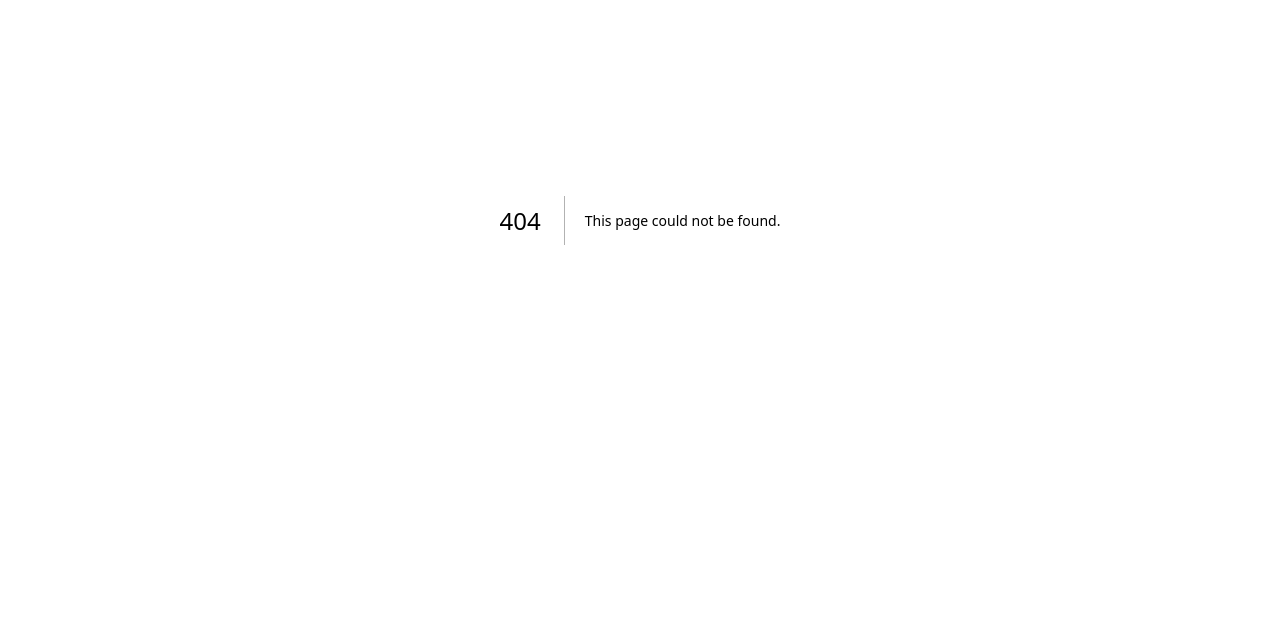
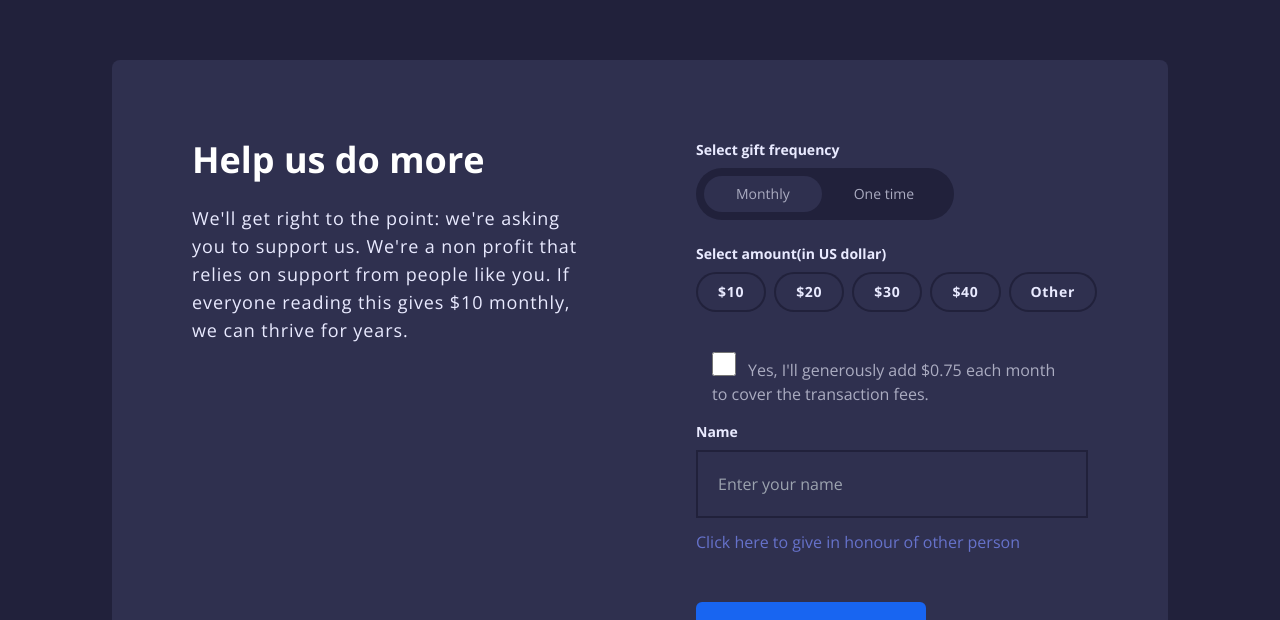
Before and after one commit to Ajithdev444/card, a Next.js app: page /help in a window 1280 px wide. Before the commit this address had no page. Shown: the part 180-800 px from the top of the page. Built offline with nearby package versions, Linux system fonts and the light colour scheme.

Commit message:
help component

```diff
--- /dev/null
+++ b/pages/help/index.tsx
@@ -0,0 +1,92 @@
+import React from "react";
+
+const index = () => {
+  return (
+    <div className="bg-[#21213B] min-h-screen flex px-28 py-60">
+      <div className="grid grid-cols-1 md:grid-cols-2 bg-[#2F304F] max-w-screen-xl mx-auto rounded-lg p-20 gap-28">
+        <div>
+          <h1 className="text-white text-4xl font-bold pb-6">
+            Help us do more
+          </h1>
+          <p className="text-[#E9EAFF] text-lg max-w-md tracking-wider">
+            We'll get right to the point: we're asking you to support us. We're
+            a non profit that relies on support from people like you. If
+            everyone reading this gives $10 monthly, we can thrive for years.
+          </p>
+        </div>
+        <div>
+          <div>
+            <h3 className="text-[#E9EAFF] text-sm font-bold pb-2">
+              Select gift frequency
+            </h3>
+            <div className="p-2 bg-[#21213B] rounded-full w-fit">
+              <button className="text-[#ABACC1] bg-[#2F304F] rounded-full px-8 py-2 text-sm">
+                Monthly
+              </button>
+              <button className="text-[#ABACC1] text-sm px-8 py-2">
+                One time
+              </button>
+            </div>
+          </div>
+          <div className="py-6">
+            <h3 className="text-[#E9EAFF] text-sm font-bold pb-2">
+              Select amount(in US dollar)
+            </h3>
+            <div className="flex gap-2">
+              <div className="p-0.5 bg-[#21213B] rounded-full w-fit">
+                <button className="text-[#E9EAFF] bg-[#2F304F] rounded-full px-5 py-2 text-sm font-bold hover:bg-white hover:text-black tracking-wider">
+                  $10
+                </button>
+              </div>
+              <div className="p-0.5 bg-[#21213B] rounded-full w-fit">
+                <button className="text-[#E9EAFF] bg-[#2F304F] rounded-full px-5 py-2 text-sm font-bold hover:bg-white hover:text-black tracking-wider">
+                  $20
+                </button>
+              </div>
+              <div className="p-0.5 bg-[#21213B] rounded-full w-fit">
+                <button className="text-[#E9EAFF] bg-[#2F304F] rounded-full px-5 py-2 text-sm font-bold hover:bg-white hover:text-black tracking-wider">
+                  $30
+                </button>
+              </div>
+              <div className="p-0.5 bg-[#21213B] rounded-full w-fit">
+                <button className="text-[#E9EAFF] bg-[#2F304F] rounded-full px-5 py-2 text-sm font-bold hover:bg-white hover:text-black tracking-wider">
+                  $40
+                </button>
+              </div>
+              <div className="p-0.5 bg-[#21213B] rounded-full w-fit">
+                <button className="text-[#E9EAFF] bg-[#2F304F] rounded-full px-5 py-2 text-sm font-bold hover:bg-white hover:text-black tracking-wider">
+                  Other
+                </button>
+              </div>
+            </div>
+          </div>
+
+          <div className="p-4 max-w-md">
+            <input type="checkbox" className="w-6 h-6 mr-3" />
+            <label className="text-[#ABACC1]">
+              Yes, I'll generously add $0.75 each month to cover the transaction
+              fees.
+            </label>
+          </div>
+          <div>
+            <h3 className="text-[#E9EAFF] text-sm font-bold pb-2">Name</h3>
+            <input
+              type="text"
+              placeholder="Enter your name"
+              className="p-5 bg-[#2F304F] border-2 border-[#21213B] w-full text-white text-base"
+            />
+            <div className="text-[#6672cb] pt-3">
+              Click here to give in honour of other person
+            </div>
+          </div>
+          <div></div>
+          <button className="bg-[#1865F1] mt-12 px-16 py-4 text-[#E9EAFF] text-lg rounded-md">
+            Donate now
+          </button>
+        </div>
+      </div>
+    </div>
+  );
+};
+
+export default index;
```
